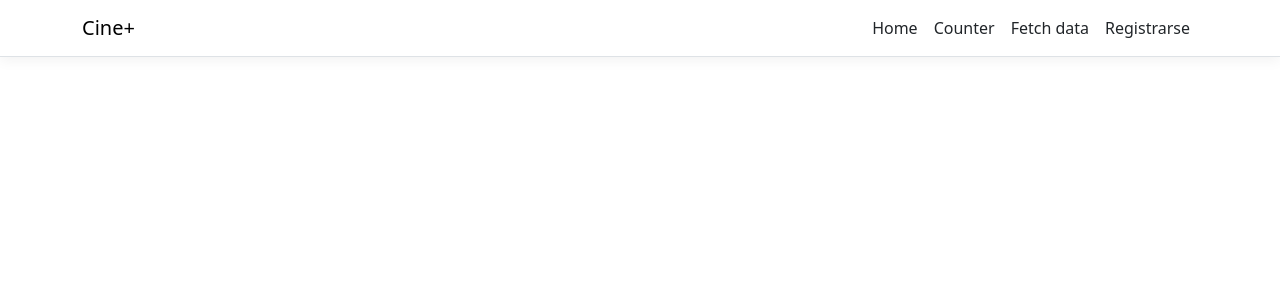
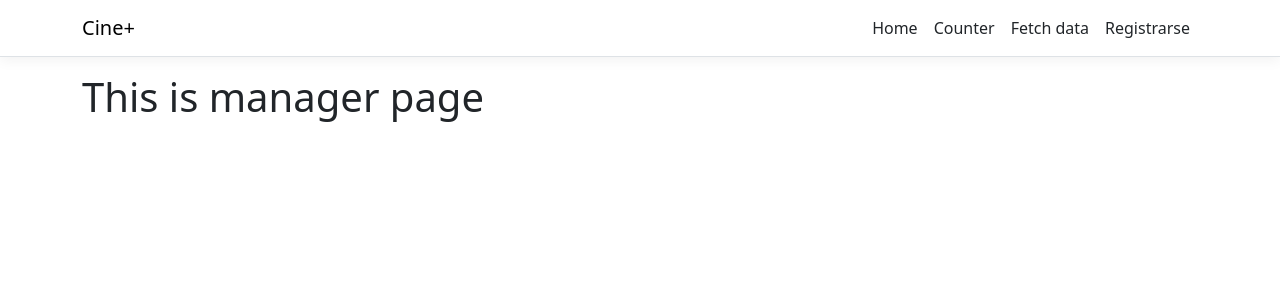
Before and after one commit to RogerMo01/cineplus, a React (Create React App) app in the folder ClientApp/: page /manage in a window 1280 px wide. Shown: the top 300 px of the page. Built offline with nearby package versions, Linux system fonts and the light colour scheme.

Commit message:
feat: Add Manager page template
- Install react-icons

```diff
--- a/ClientApp/package.json
+++ b/ClientApp/package.json
@@ -13,6 +13,7 @@
     "oidc-client": "^1.11.5",
     "react": "^18.2.0",
     "react-dom": "^18.2.0",
+    "react-icons": "^4.11.0",
     "react-router-bootstrap": "^0.26.2",
     "react-router-dom": "^6.11.0",
     "react-scripts": "^5.0.1",
--- a/ClientApp/src/AppRoutes.tsx
+++ b/ClientApp/src/AppRoutes.tsx
@@ -4,6 +4,7 @@ import { Counter } from './components/Counter';
 import { FetchData } from './components/FetchData';
 import { Home } from './components/Home';
 import SignUpPage from './components/SignUpPage';
+import ManagerPage from './components/ManagerPage';
 
 interface AppRoute {
   index?: boolean;
@@ -27,6 +28,10 @@ const AppRoutes: AppRoute[] = [
   {
     path: '/sign-up',
     element: <SignUpPage />
+  },
+  {
+    path: '/manage',
+    element: <ManagerPage />
   }
 ];
 
--- /dev/null
+++ b/ClientApp/src/components/ManagerPage.tsx
@@ -0,0 +1,13 @@
+import React from "react";
+
+function ManagerPage() {
+    return(
+        <div>
+            <h1>
+                This is manager page
+            </h1>
+        </div>
+    );
+};
+
+export default ManagerPage;
```
Also changed, not shown: 1 other file (tests, documents, lock files or other folders).
